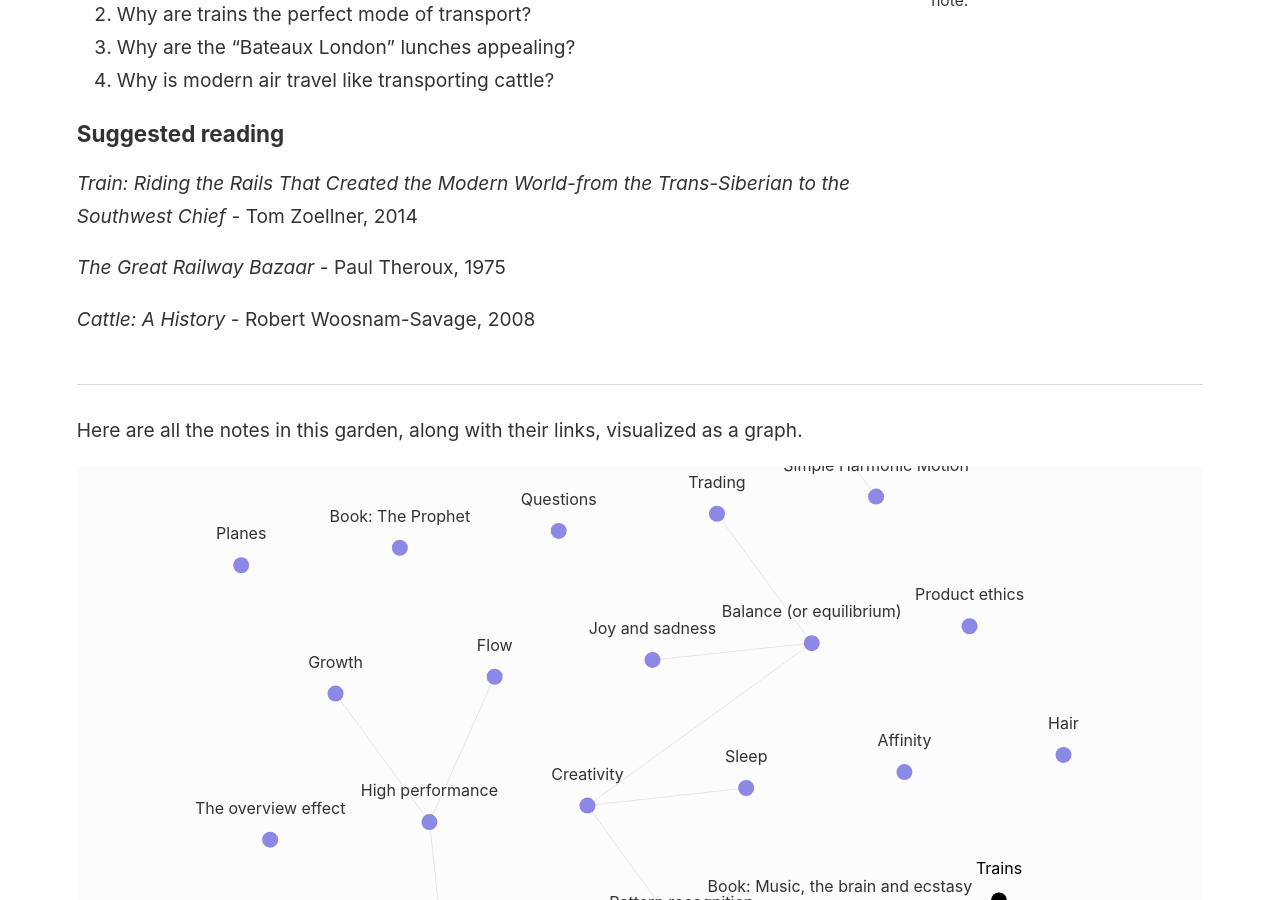
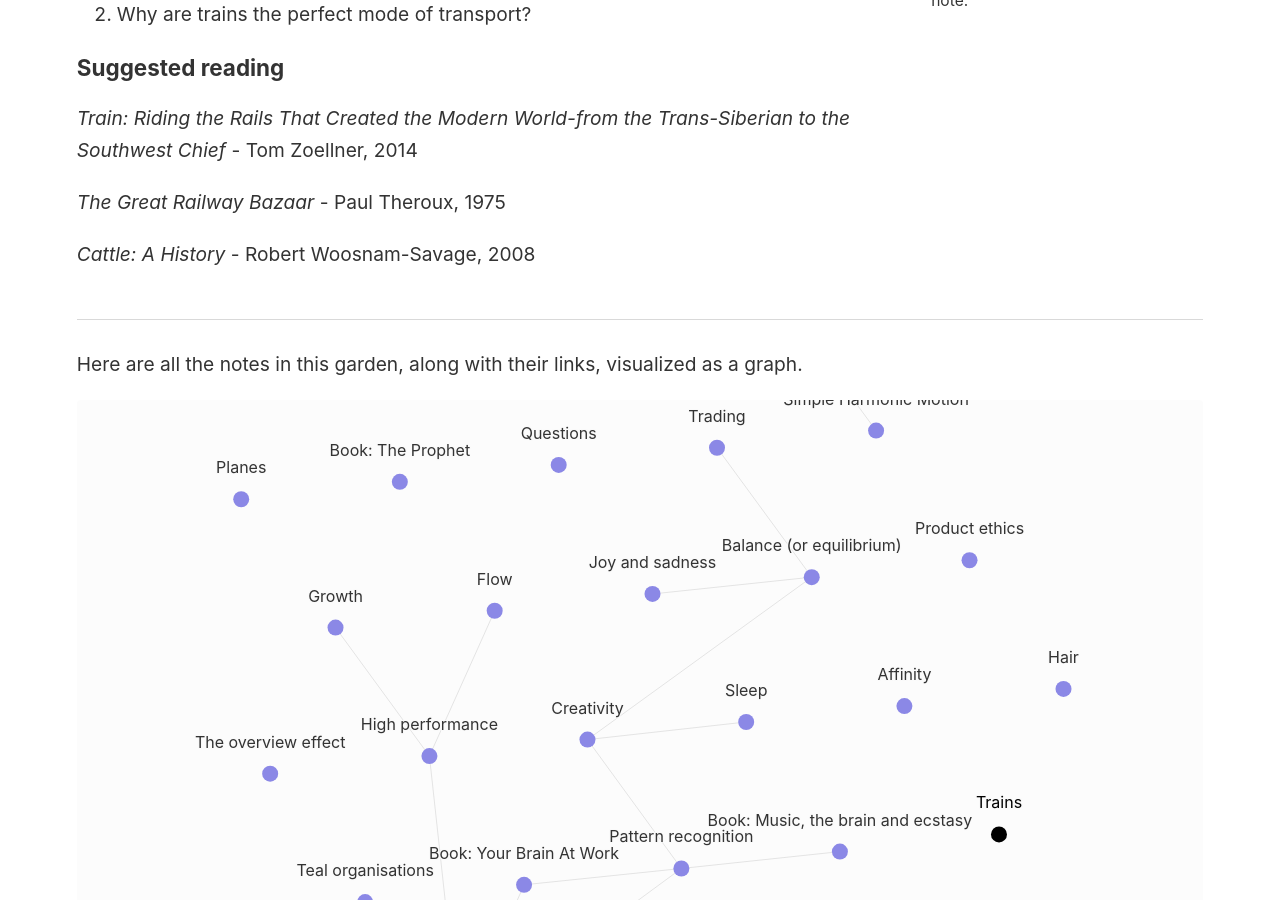
Before and after one commit to bigsee/digital-garden, a Jekyll site: the page built from _notes/Trains.md, in a window 1280 px wide and 900 px high, scrolled down 362 px. Built offline with Jekyll 4.4.1, drawn with Linux system fonts in a browser that asks for light colours.

Commit message:
:tanabata_tree: prune Trains

```diff
--- a/_notes/Trains.md
+++ b/_notes/Trains.md
@@ -6,8 +6,6 @@ title: Trains
 
 1. How do trains represent a culture?
 2. Why are trains the perfect mode of transport?
-3. Why are the "Bateaux London" lunches appealing?
-4. Why is modern air travel like transporting cattle?
 
 ### Suggested reading
 
```
